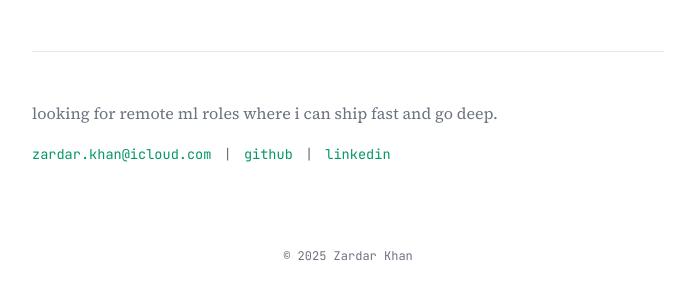
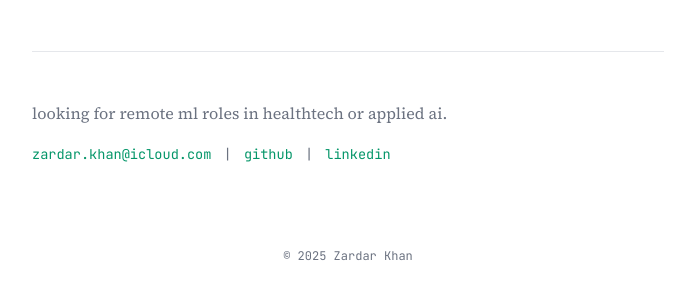
Before and after one commit to khankanz/khankanz.github.io, a Jekyll site: the page built from index.html, in a window 1280 px wide. Shown: the part 1424-1719 px from the top of the page, without its empty margins (292-981 px from the left). Built offline with Jekyll 4.4.1, drawn with Linux system fonts in a browser that asks for light colours.

Commit message:
Update tagline to healthtech/applied ai focus
Co-Authored-By: Claude Opus 4.5 <noreply@anthropic.com>

```diff
--- a/index.html
+++ b/index.html
@@ -232,7 +232,7 @@ title: Zardar Khan
       </div>
 
       <div class="contact">
-        <p>looking for remote ml roles where i can ship fast and go deep.</p>
+        <p>looking for remote ml roles in healthtech or applied ai.</p>
         <div class="contact-links">
           <a href="mailto:zardar.khan@icloud.com">zardar.khan@icloud.com</a> <span>|</span>
           <a href="https://github.com/khankanz" target="_blank">github</a> <span>|</span>
```
